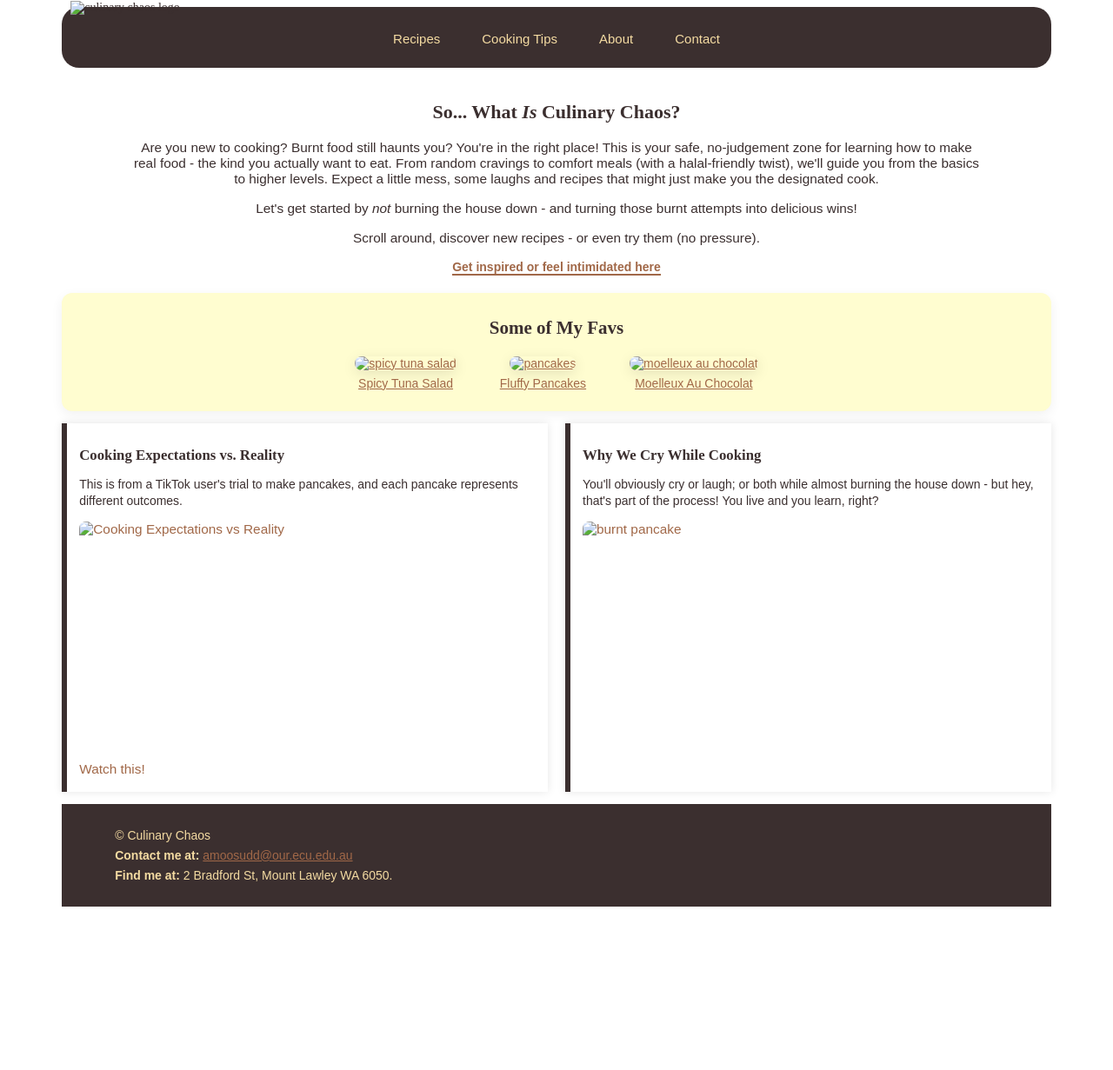
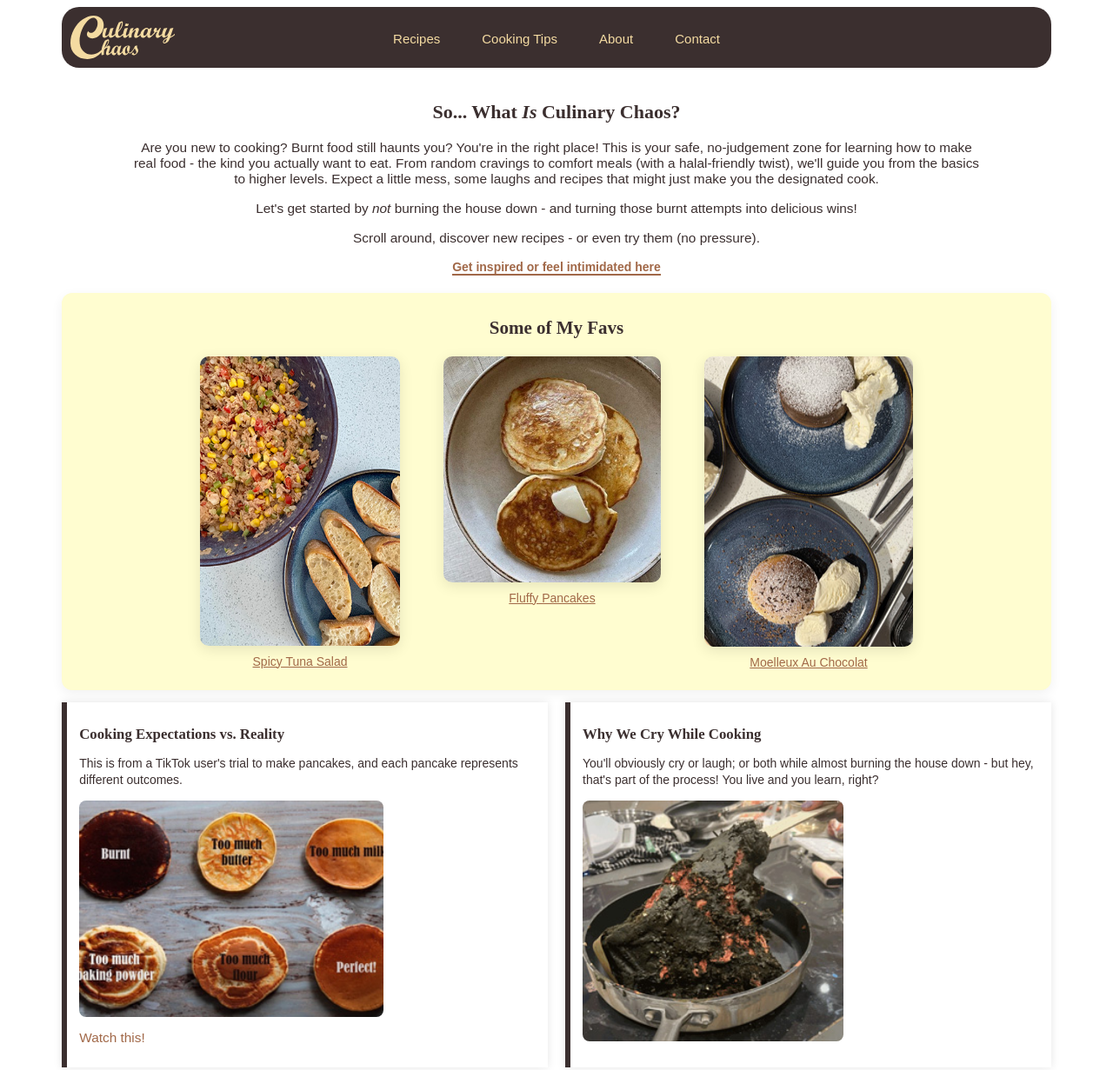
Before and after one commit to abiaweh/CulinaryChaos, a plain HTML site: page index.html in a window 1280 px wide. Shown: the top 1231 px of the page at 87% size. Before the commit the page ends 1051 px from the top, so only its background shows below. Drawn offline with Linux system fonts and the light colour scheme; a web font is replaced by a local one.

Commit message:
Update index.html

```diff
--- a/index.html
+++ b/index.html
@@ -4,14 +4,14 @@
 <head>
   <meta charset="UTF-8">
   <title>Culinary Chaos</title>
-  <link rel="icon" href="_images/culinary-chaos-logo.svg" type="_image/svg+xml">
+  <link rel="icon" href="images/culinary-chaos-logo.svg" type="image/svg+xml">
   <link rel="stylesheet" href="styles.css">
 </head>
 
 <body>
 <div id="wrapper">
     <header>
-        <img src="_images/culinary-chaos-logo.svg" alt="culinary chaos logo" width="160" height="84">
+        <img src="images/culinary-chaos-logo.svg" alt="culinary chaos logo" width="160" height="84">
         <h1>Welcome to the Joys of Cooking (And Crying)!</h1>
     </header>
 
@@ -49,19 +49,19 @@
         <h2>Some of My Favs</h2>
 
             <div class="image-wrapper">
-                <a href="_images/dipain-salade-thon-opt2.jpg" title="spicy tuna salad">
-                    <img src="_images/dipain-salade-thon-opt2.jpg" alt="spicy tuna salad" width="230" height="333">
+                <a href="images/dipain-salade-thon-opt2.jpg" title="spicy tuna salad">
+                    <img src="images/dipain-salade-thon-opt2.jpg" alt="spicy tuna salad" width="230" height="333">
                     <p>Spicy Tuna Salad</p>
                 </a>
 
-                <a href="_images/pancakes-opt.jpg" title="pancakes">
-                    <img src="_images/pancakes-opt.jpg" alt="pancakes" width="250" height="260">
+                <a href="images/pancakes-opt.jpg" title="pancakes">
+                    <img src="images/pancakes-opt.jpg" alt="pancakes" width="250" height="260">
                     <p>Fluffy Pancakes</p>
                 </a>
 
                 <!-- 'Moelleux Au Chocolat' means molten lava cake in french -->
-                <a href="_images/moelleux-au-choco.jpg" title="moelleux au chocolat">
-                    <img src="_images/moelleux-au-choco.jpg" alt="moelleux au chocolat" width="240" height="334">
+                <a href="images/moelleux-au-choco.jpg" title="moelleux au chocolat">
+                    <img src="images/moelleux-au-choco.jpg" alt="moelleux au chocolat" width="240" height="334">
                     <p>Moelleux Au Chocolat</p>
                 </a>
 
@@ -76,8 +76,8 @@
                 <h2>Cooking Expectations vs. Reality</h2>
                 <p>This is from a TikTok user's trial to make pancakes, and each pancake represents different outcomes. </p>
 
-                <a href="_images/pancake-expectations.jpg" title="pancake expectations">
-                    <img src="_images/pancake-expectations.jpg" alt="Cooking Expectations vs Reality" width="350" height="260">
+                <a href="images/pancake-expectations.jpg" title="pancake expectations">
+                    <img src="images/pancake-expectations.jpg" alt="Cooking Expectations vs Reality" width="350" height="260">
                 </a>
 
                 <a href="https://www.tiktok.com/@da_ffx/photo/7406663271941524769?is_from_webapp=1&sender_device=pc&web_id=7408252958377674261" title="Check out this post" rel="external" target="_blank">Watch this!
@@ -89,8 +89,8 @@
             <section>
                 <h2>Why We Cry While Cooking</h2>
                 <p>You'll obviously cry or laugh; or both while almost burning the house down - but hey, that's part of the process! You live and you learn, right?</p>
-                <a href="_images/burnt-pancake-optimised.jpg" title="burnt pancake">
-                    <img src="_images/burnt-pancake-optimised.jpg" alt="burnt pancake" width="300" height="281"></a>
+                <a href="images/burnt-pancake-optimised.jpg" title="burnt pancake">
+                    <img src="images/burnt-pancake-optimised.jpg" alt="burnt pancake" width="300" height="281"></a>
             </section>
         </aside>
     </div>
```
